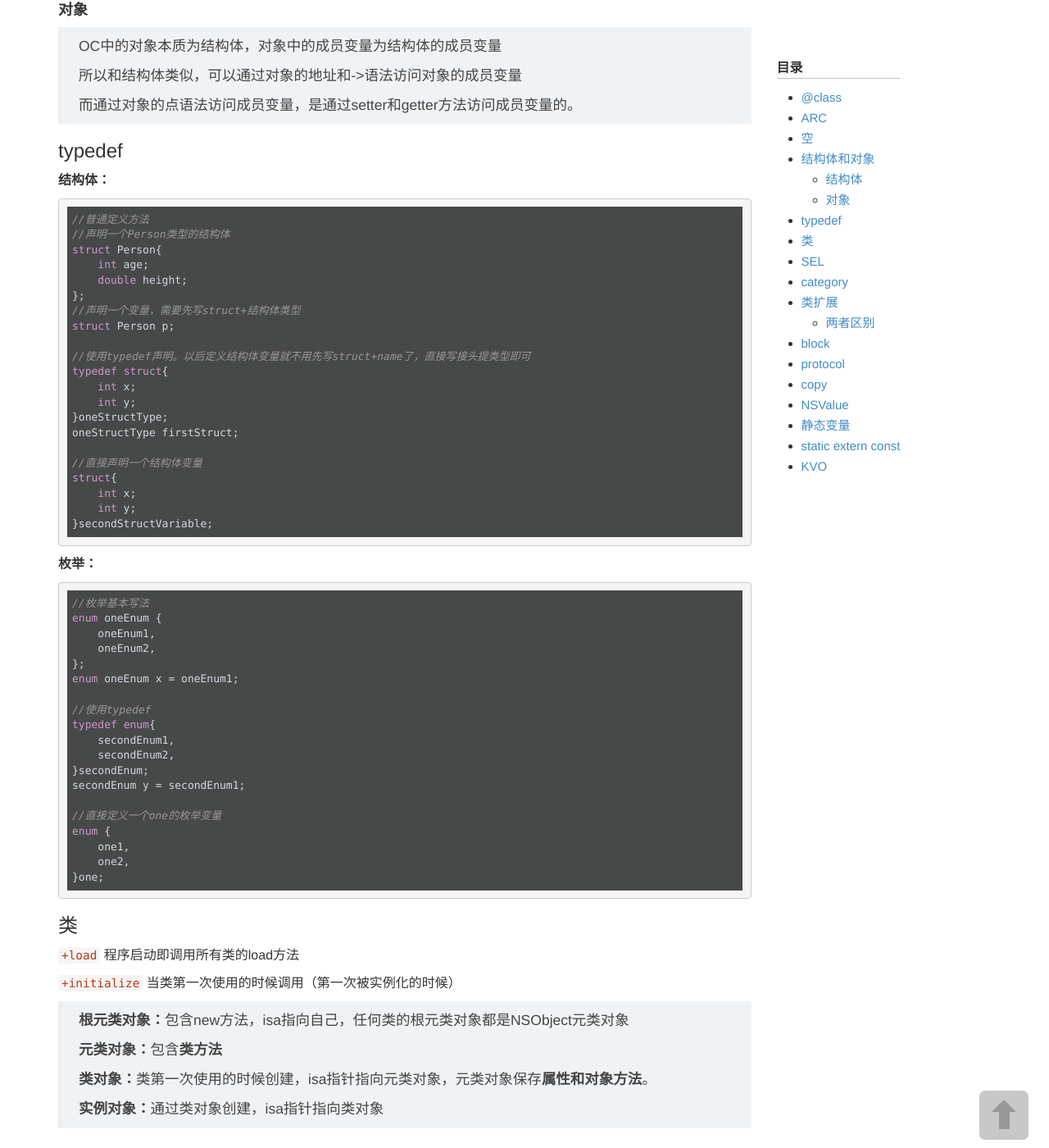
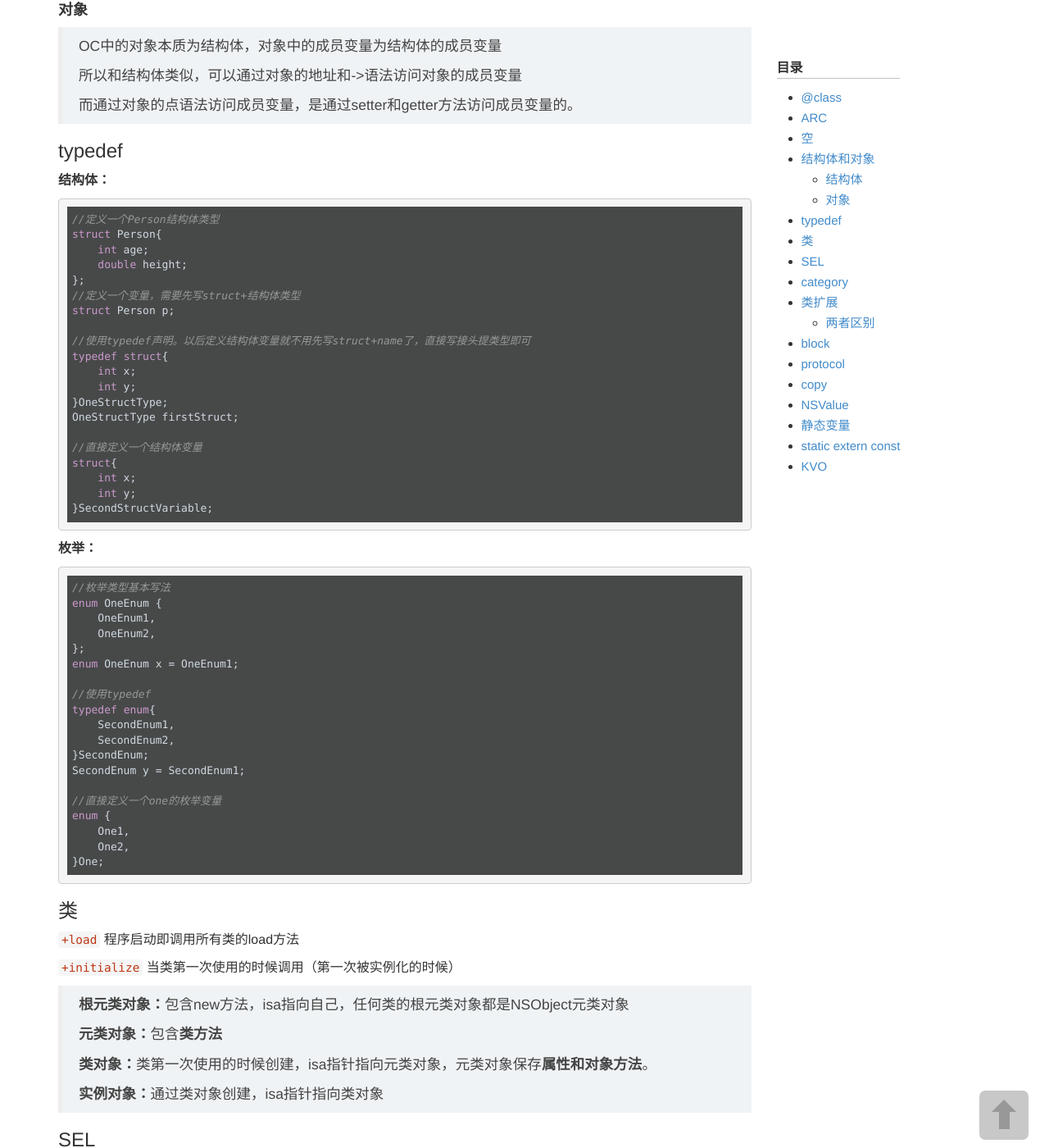
Before and after one commit to wigl/wigl.github.io, a Jekyll site: the page built from _posts/2014-08-23-Objective-C.md, in a window 1280 px wide and 1400 px high, scrolled down 1148 px. Shown: the whole window at 82% size. Built offline with Jekyll 4.4.1, drawn with Linux system fonts in a browser that asks for light colours; some of the changed text lies outside the part shown.

Commit message:
OC语法文章完善

`````diff
--- a/_posts/2014-08-23-Objective-C.md
+++ b/_posts/2014-08-23-Objective-C.md
@@ -63,51 +63,50 @@
 **结构体：**
 
 ````
-//普通定义方法
-//声明一个Person类型的结构体
+//定义一个Person结构体类型
 struct Person{
     int age;
     double height;
 };
-//声明一个变量，需要先写struct+结构体类型
+//定义一个变量，需要先写struct+结构体类型
 struct Person p;
 
 //使用typedef声明。以后定义结构体变量就不用先写struct+name了，直接写接头提类型即可
 typedef struct{
     int x;
     int y;
-}oneStructType;
-oneStructType firstStruct;
+}OneStructType;
+OneStructType firstStruct;
 
-//直接声明一个结构体变量
+//直接定义一个结构体变量
 struct{
     int x;
     int y;
-}secondStructVariable;
+}SecondStructVariable;
 ````
 
 **枚举：**
 
 ````
-//枚举基本写法
-enum oneEnum {
-    oneEnum1,
-    oneEnum2,
+//枚举类型基本写法
+enum OneEnum {
+    OneEnum1,
+    OneEnum2,
 };
-enum oneEnum x = oneEnum1;
+enum OneEnum x = OneEnum1;
 
 //使用typedef
 typedef enum{
-    secondEnum1,
-    secondEnum2,
-}secondEnum;
-secondEnum y = secondEnum1;
+    SecondEnum1,
+    SecondEnum2,
+}SecondEnum;
+SecondEnum y = SecondEnum1;
 
 //直接定义一个one的枚举变量
 enum {
-    one1,
-    one2,
-}one;
+    One1,
+    One2,
+}One;
 ````
 
 ### 类
@@ -277,11 +276,16 @@
 const：静态，该指针不会变化
 
 ### static extern const
-- static修饰**局部变量**，只会初始化一次，且在程序退出的时候才会销毁。
-- static修饰**全局变量**，只能在本文件中使用，其他文件不能使用。
-  - static int i; 如果写在 .h 文件中，然后这个 .h 文件被其他文件导入了，那么，其他文件相当于重新声明了一个变量。
-  - 变量可以进行多次声明，但是只能定义一次。
-- extern 用以定义全局变量。
+- static修饰**局部变量/常量**，只会初始化一次，且在程序退出的时候才会销毁。
+- static修饰**全局变量/常量**，只能在本文件中使用，其他文件不能使用。
+  - static 一般写在 .m 文件中，也就是是编译单元（即实现文件，translation-unit）内，那该变量/常量只在本文件中可见。
+  - static int i; 如果写在 .h 文件中，然后这个 .h 文件被其他文件导入了，那么，其他文件相当于重新声明了一个变量/常量。
+  - 不能在两个 .m 文件中声明相同的全局变量/常量，如果不加 static 关键词，编译器会为它创建一个“外部符号”（external symbol），这样会导致编译报错。
+- extern 用以定义全局变量/常量。
+  - 变量/常量可以进行多次声明，但是只能定义一次。
+  - 通常在 .h 文件中声明。如：`extern NSString const *abc;`
+  - 在 .m 文件中定义，即： `NSString const *abc = @"123"`
+  - 上述常量存在全局符号表中“global symbol table”
 - const 用以定义常量； const 右边的总不能被修改
 
 ### KVO
`````
